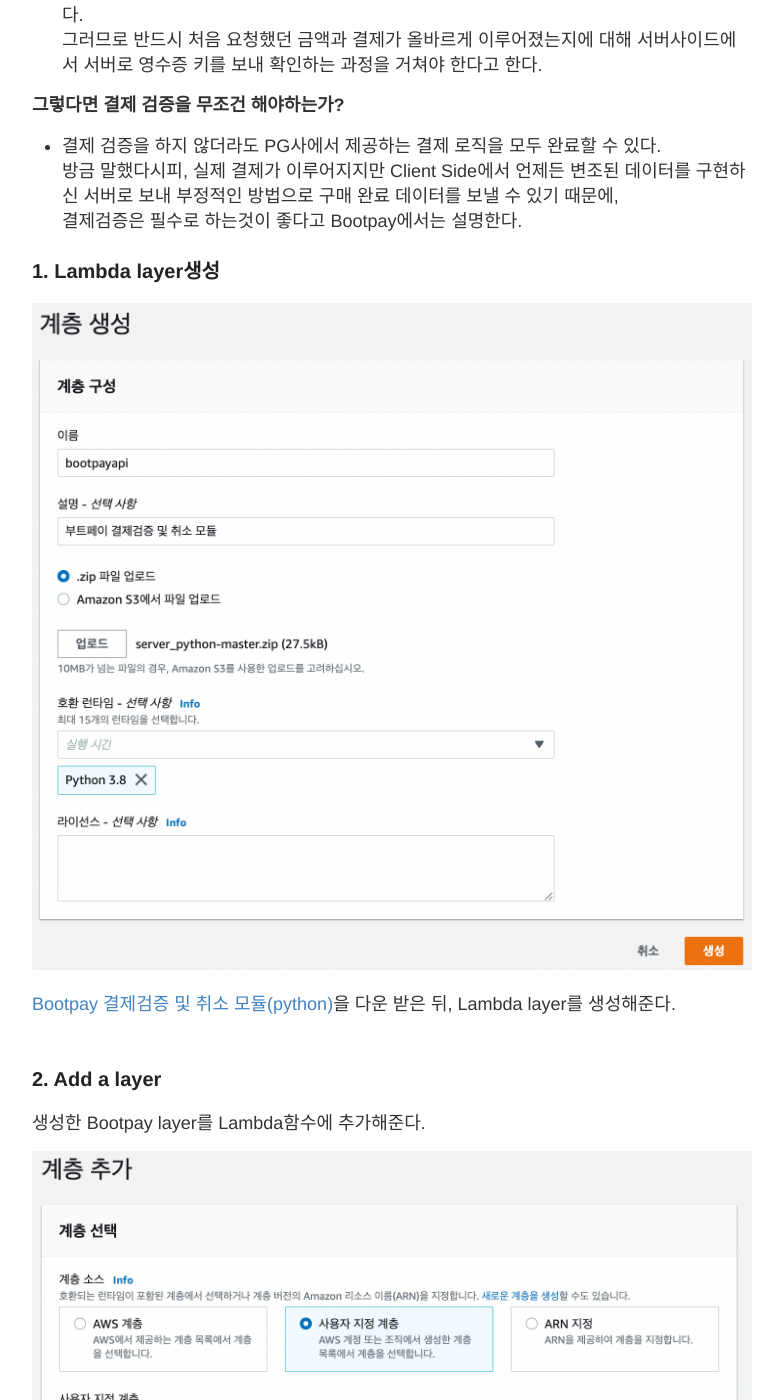
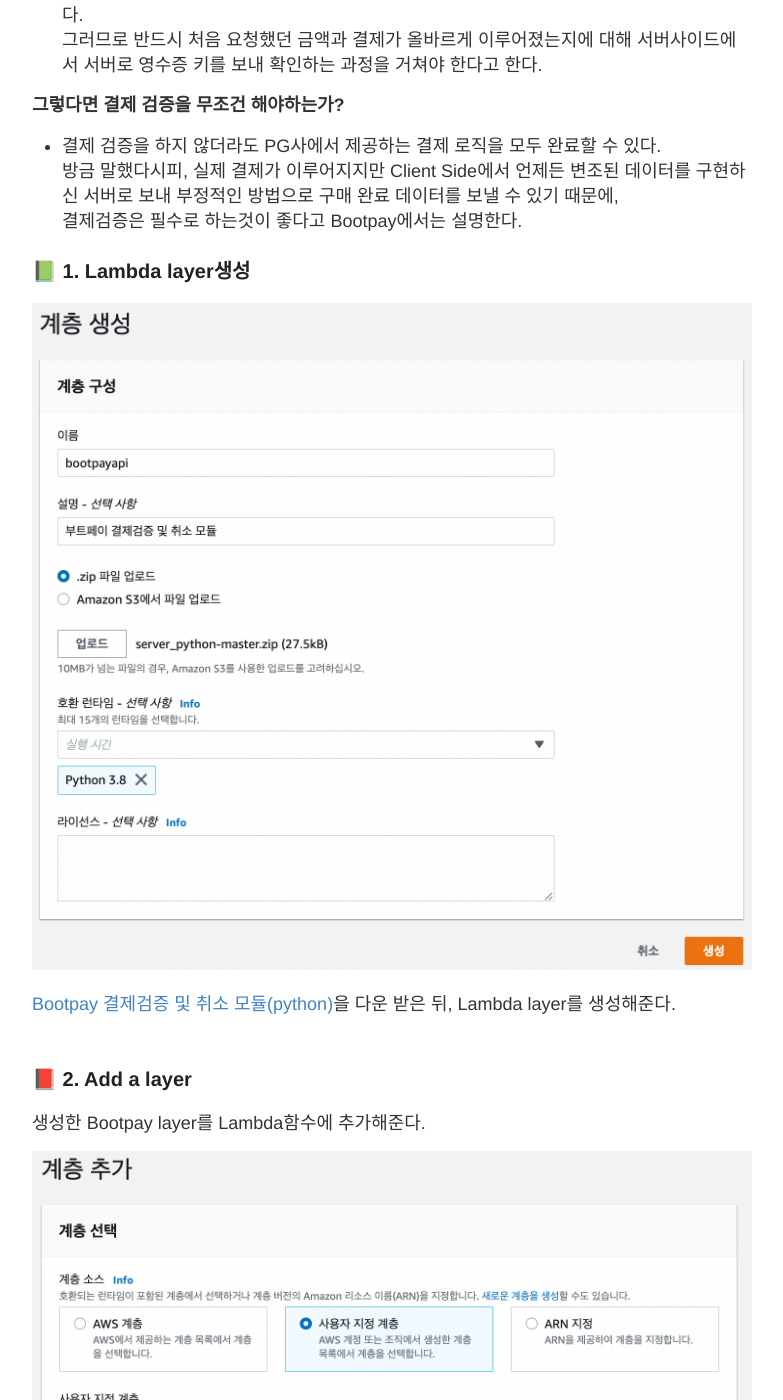
Before and after one commit to liampoet/liampoet.github.io-test2, a Jekyll site: the page built from _posts/2022-3-15-Lambda-Bootpay.md, in a window 1280 px wide and 1400 px high, scrolled down 741 px. Shown: the whole window, without its empty margins (248-1031 px from the left). Built offline with Jekyll 4.4.1, drawn with Linux system fonts in a browser that asks for light colours; comment, search, counter and statistics services are not loaded; some of the changed text lies outside the part shown.

```diff
--- a/_posts/2022-3-15-Lambda-Bootpay.md
+++ b/_posts/2022-3-15-Lambda-Bootpay.md
@@ -25,13 +25,13 @@ etc: BootPay는 무료로 서비스되는 결제검증API이다. 초기에 일
 방금 말했다시피, 실제 결제가 이루어지지만 Client Side에서 언제든 변조된 데이터를 구현하신 서버로 보내 부정적인 방법으로 구매 완료 데이터를 보낼 수 있기 때문에,<br>
 결제검증은 필수로 하는것이 좋다고 Bootpay에서는 설명한다.
 
-### 1. Lambda layer생성
+### 📗 1. Lambda layer생성
 ![_config.yml]({{ site.baseurl }}/images/Lambda_layer.png)
 
 [Bootpay 결제검증 및 취소 모듈(python)](https://github.com/bootpay/server_python)을 다운 받은 뒤, Lambda layer를 생성해준다.
 <br>
 <br>
-### 2. Add a layer
+### 📕 2. Add a layer
 
 생성한 Bootpay layer를 Lambda함수에 추가해준다.
 
@@ -42,7 +42,7 @@ etc: BootPay는 무료로 서비스되는 결제검증API이다. 초기에 일
 <script src="https://gist.github.com/liampoet/68ee37108f40218d4bb02569760f9770.js"></script>
 <br>
 <br>
-### 3. 검증코드 작성하기
+### 📘 3. 검증코드 작성하기
 <script src="https://gist.github.com/liampoet/1411491dd7db55df67987bb9327c4d15.js"></script>
 
 이것만 작성하면 매우 간단하게 결제 검증을 끝낼 수 있다.<br>
```
